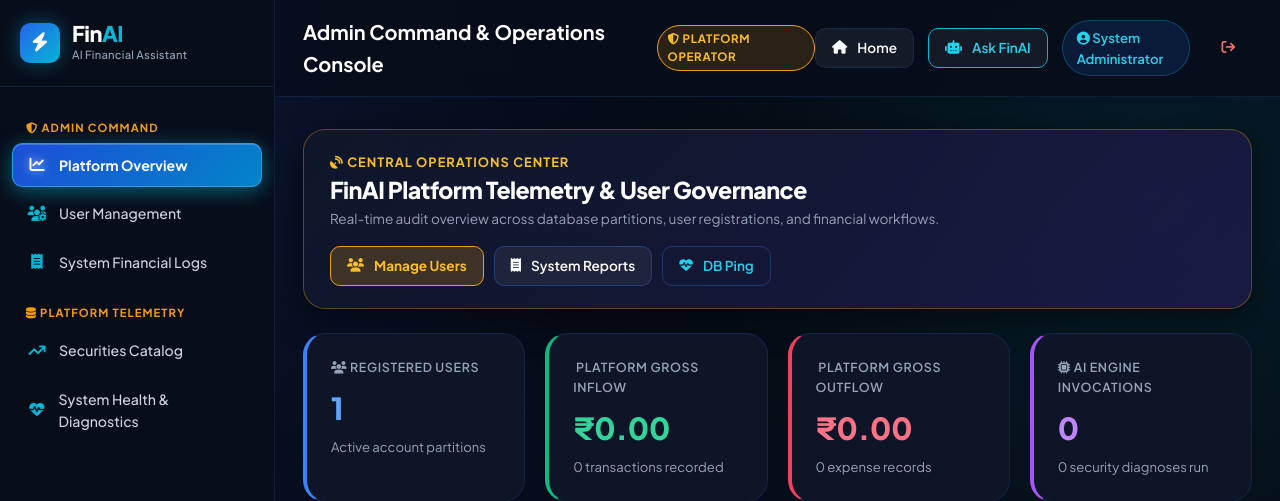
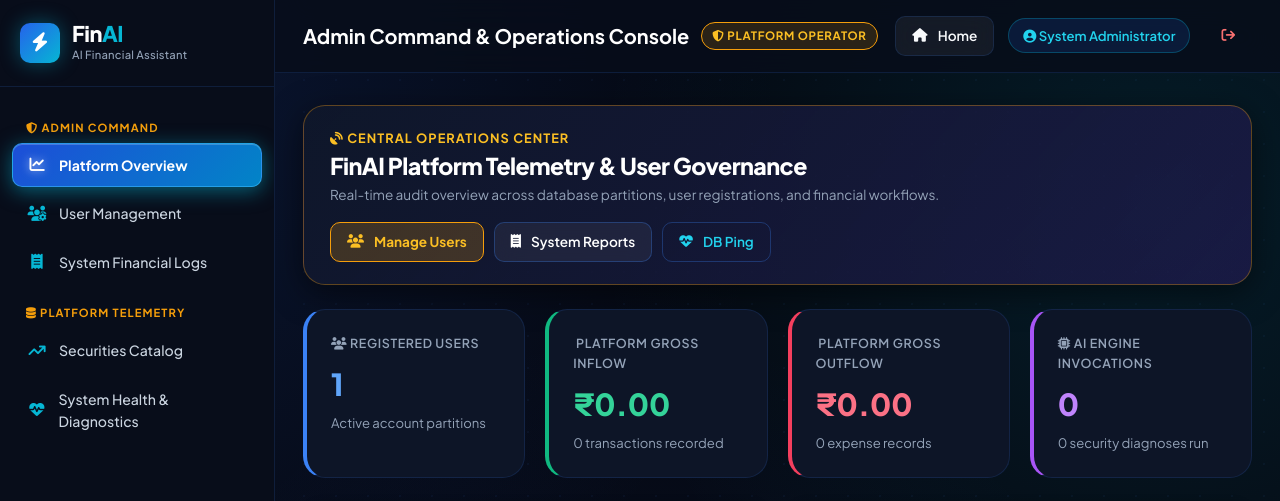
Before and after one commit to likithhs/financial_manager, a Flask app: page /admin/ in a window 1280 px wide. Shown: the top 501 px of the page. Run offline with Flask 2, Linux system fonts and the light colour scheme; a user stored in the database is signed in; data comes from the database, SQL or seed files in the repository; data that the repository does not hold is empty.

Commit message:
Remove top-right Ask FinAI button and retain bottom-right floating widget

```diff
--- a/templates/base.html
+++ b/templates/base.html
@@ -140,9 +140,6 @@
         <div style="display: flex; align-items: center; gap: 14px;">
           <a href="{{ url_for('index') }}" class="btn btn-sm btn-secondary" style="border-color: var(--border-subtle); color: var(--text-light);">
             <i class="fa-solid fa-house"></i> Home
-          </a>
-          <a href="{{ url_for('ai.ai_assistant') }}" class="btn btn-sm btn-secondary" style="border-color: var(--cyan-accent); color: var(--cyan-bright);">
-            <i class="fa-solid fa-robot"></i> Ask FinAI
           </a>
           <span style="background: rgba(37, 99, 235, 0.15); border: 1px solid rgba(6, 182, 212, 0.3); color: var(--cyan-bright); padding: 6px 14px; border-radius: var(--radius-full); font-size: 0.82rem; font-weight: 600;">
             <i class="fa-solid fa-circle-user"></i> {{ session.get('user_name') }}
```
